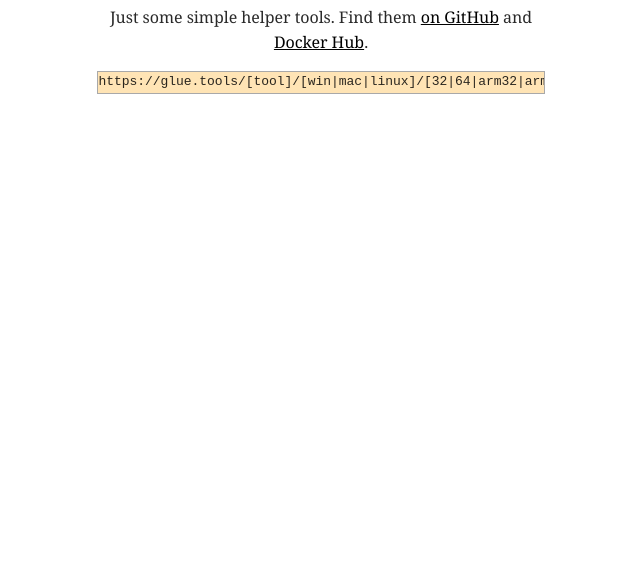
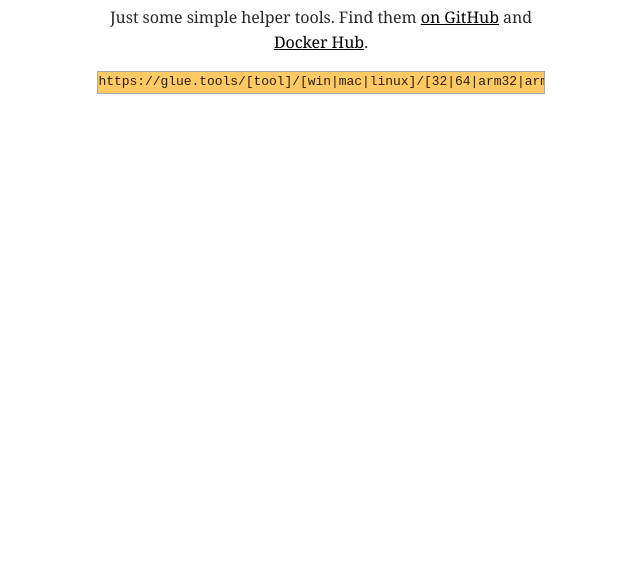
Before and after one commit to glue-tools/glue.tools, a plain HTML site: page index.html in a window 1280 px wide. Shown: the part 221-800 px from the top of the page, without its empty margins (319-959 px from the left). Drawn offline with Linux system fonts and the light colour scheme.

Commit message:
color for codebox like yellow in logo

```diff
--- a/main.css
+++ b/main.css
@@ -47,5 +47,5 @@ code.codebox {
   max-width: 80ch;
   overflow: hidden;
   overflow-x:scroll;
-  background-color:moccasin;
+  background-color:#ffc964
 }
```
